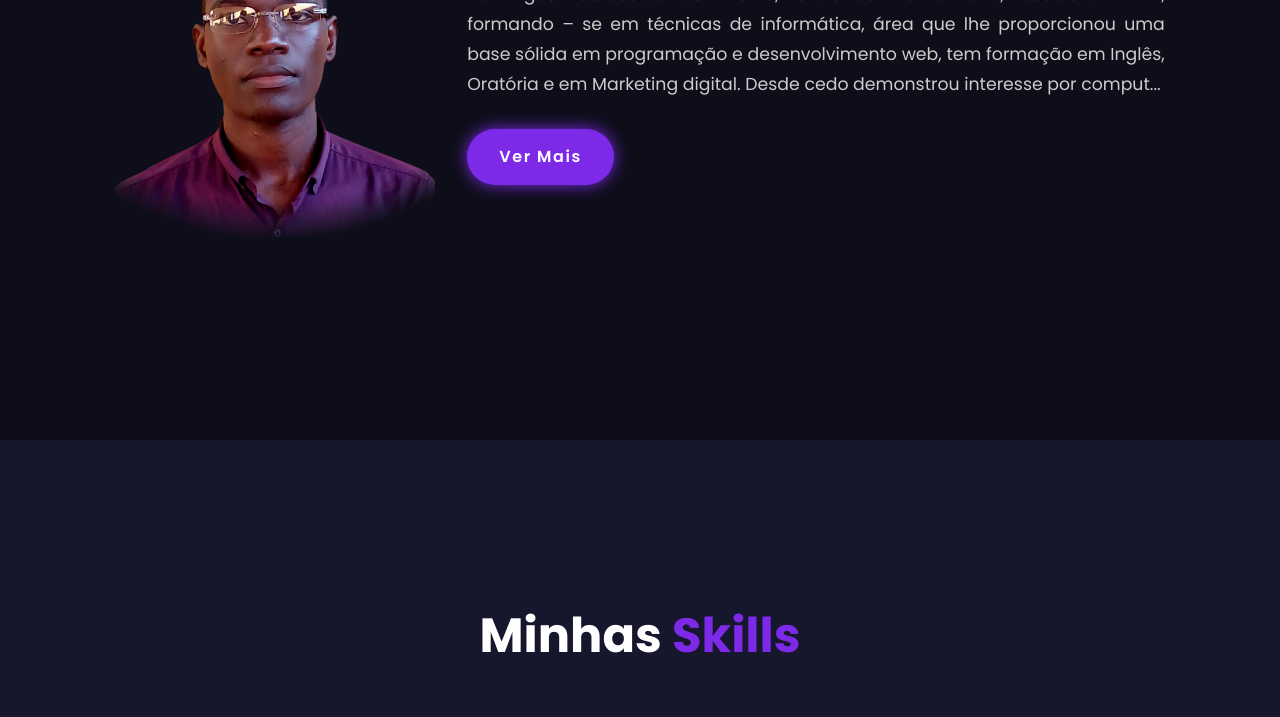
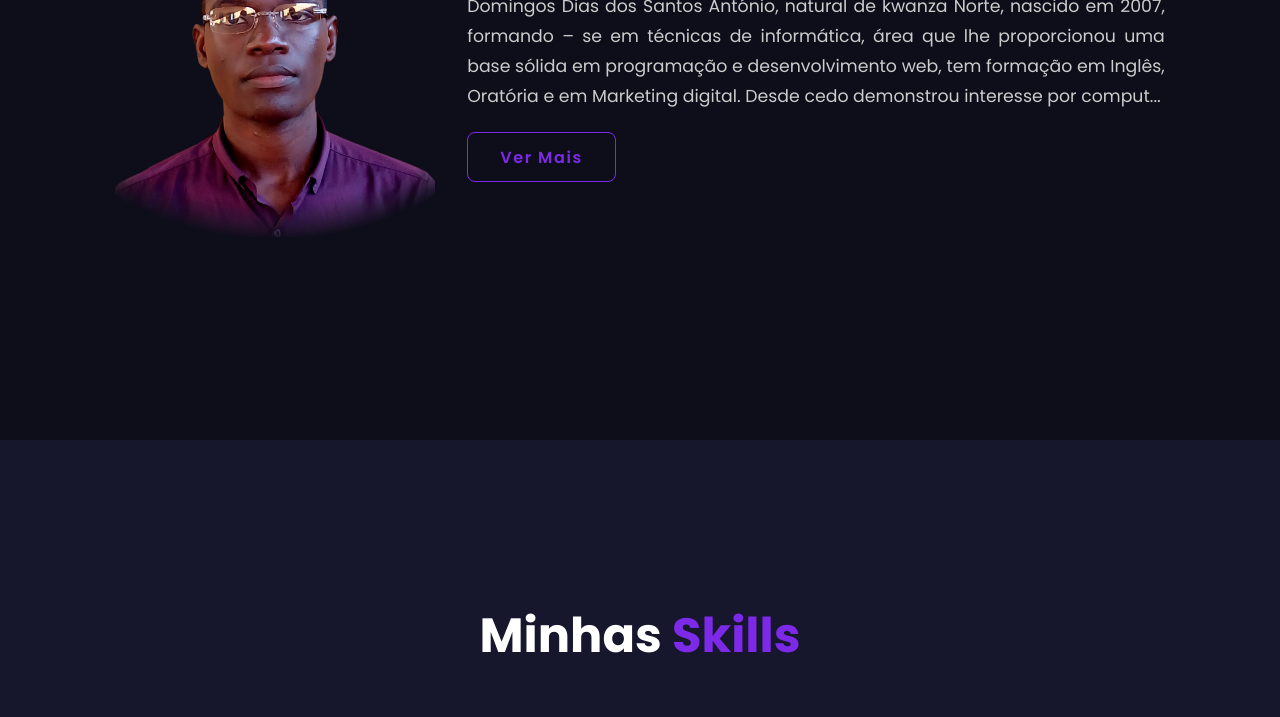
Before and after one commit to Domingos-programador-web/domingosdias, a plain HTML site: page index.html in a window 1280 px wide. Shown: the part 1160-1877 px from the top of the page. Drawn offline with nearby package versions, Linux system fonts and the light colour scheme.

Commit message:
alteração do botão ver mais da biografia

```diff
--- a/css/styles.css
+++ b/css/styles.css
@@ -57,7 +57,7 @@ body {
   cursor: default;
 }
 
-.dias{
+.dias {
   color: var(--primary-color);
 }
 
@@ -247,6 +247,24 @@ section {
   transition: .5s ease;
 }
 
+.btn-ver {
+  padding: 0.8rem 2rem;
+  background: none;
+  border-radius: .5rem;
+  font-size: 1rem;
+  color: var(--main-color);
+  letter-spacing: .1rem;
+  font-weight: 600;
+  transition: .5s ease;
+  border: 1px solid var(--main-color);
+}
+
+.btn-ver:hover {
+  background: var(--main-color);
+  color: #fff;
+  letter-spacing: .3rem;
+}
+
 .btn:hover {
   box-shadow: none;
   transform: scale(1.05);
@@ -263,11 +281,9 @@ section {
   border-radius: 0;
   border: none;
   box-shadow: none;
-  mask-image: radial-gradient(
-    circle at top,
-    #fff 80%,
-    transparent 90%
-  );
+  mask-image: radial-gradient(circle at top,
+      #fff 80%,
+      transparent 90%);
 }
 
 p.pBio {
@@ -350,7 +366,7 @@ p.pBio {
 }
 
 .portfolio-layer {
-  color: #fff!important;
+  color: #fff !important;
   position: absolute;
   bottom: 0;
   left: 0;
@@ -377,7 +393,7 @@ p.pBio {
 
 .portfolio-layer i {
   font-size: 1.5rem;
-  color: #fff!important;
+  color: #fff !important;
   background: var(--text-color);
   padding: .8rem;
   border-radius: 50%;
@@ -440,6 +456,7 @@ p.pBio {
   font-size: 1.5rem;
   color: white;
 }
+
 .qr img {
   border-radius: .5rem;
   width: 80px;
--- a/js/scripts.js
+++ b/js/scripts.js
@@ -13,7 +13,7 @@ const paragrafoBio = document.querySelector('p.pBio')
 
 const verMais = document.createElement('span')
 
-verMais.classList.add('btn')
+verMais.classList.add('btn-ver')
 verMais.textContent = biografia[1].txtBtn
 
 paragrafoBio.innerHTML = textoBio.slice(0, 297)+'...<br/><br/>'
```
